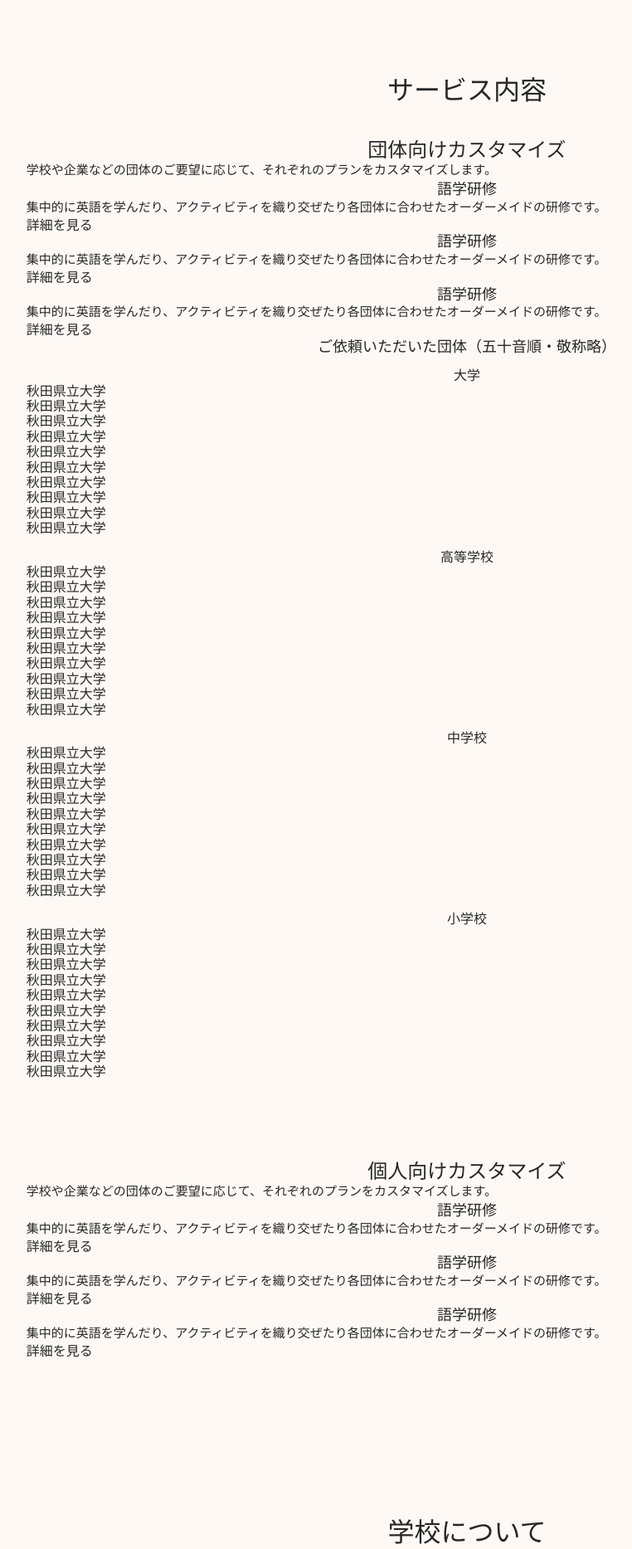
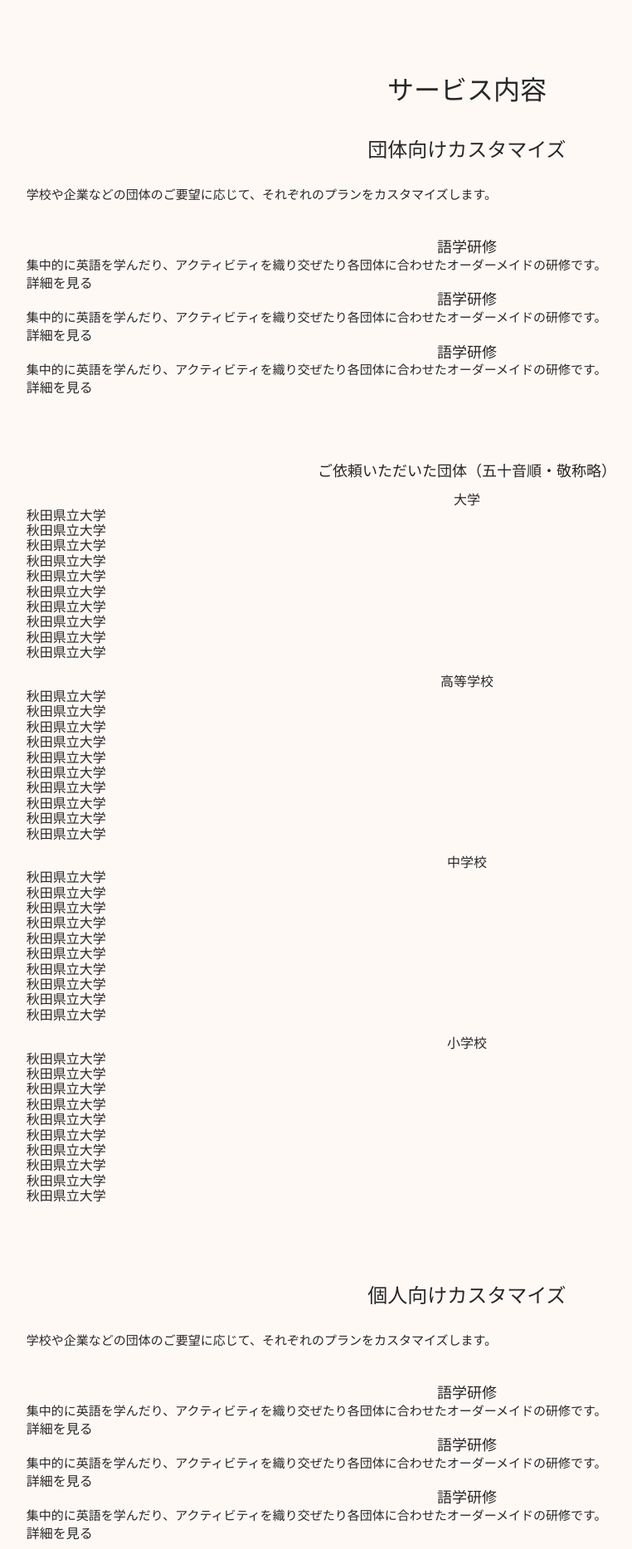
Before and after one commit to k8732yamazaki/Kaori, a PHP site: page / in a window 1280 px wide. Shown: the part 402-2269 px from the top of the page at 83% size, without its empty margins (77-839 px from the left). Run offline with PHP 8.4, Linux system fonts and the light colour scheme; some libraries are stand-ins or nearby versions.

Commit message:
Adjust #service margin

```diff
--- a/css/style.css
+++ b/css/style.css
@@ -32,6 +32,7 @@ h2 {
 
 h3 {
     font-size: 24px;
+    margin: 0 0 30px;
 }
 
 h4 {
@@ -100,6 +101,14 @@ nav li {
     padding: 80px 0 0;
 }
 
+.container_card {
+    margin: 40px 0 0;
+}
+
+.clients {
+    margin: 80px 0 0;
+}
+
 /* end of service -------------------------------------  */
 
 /* for sp ------------------------------------- */
```
